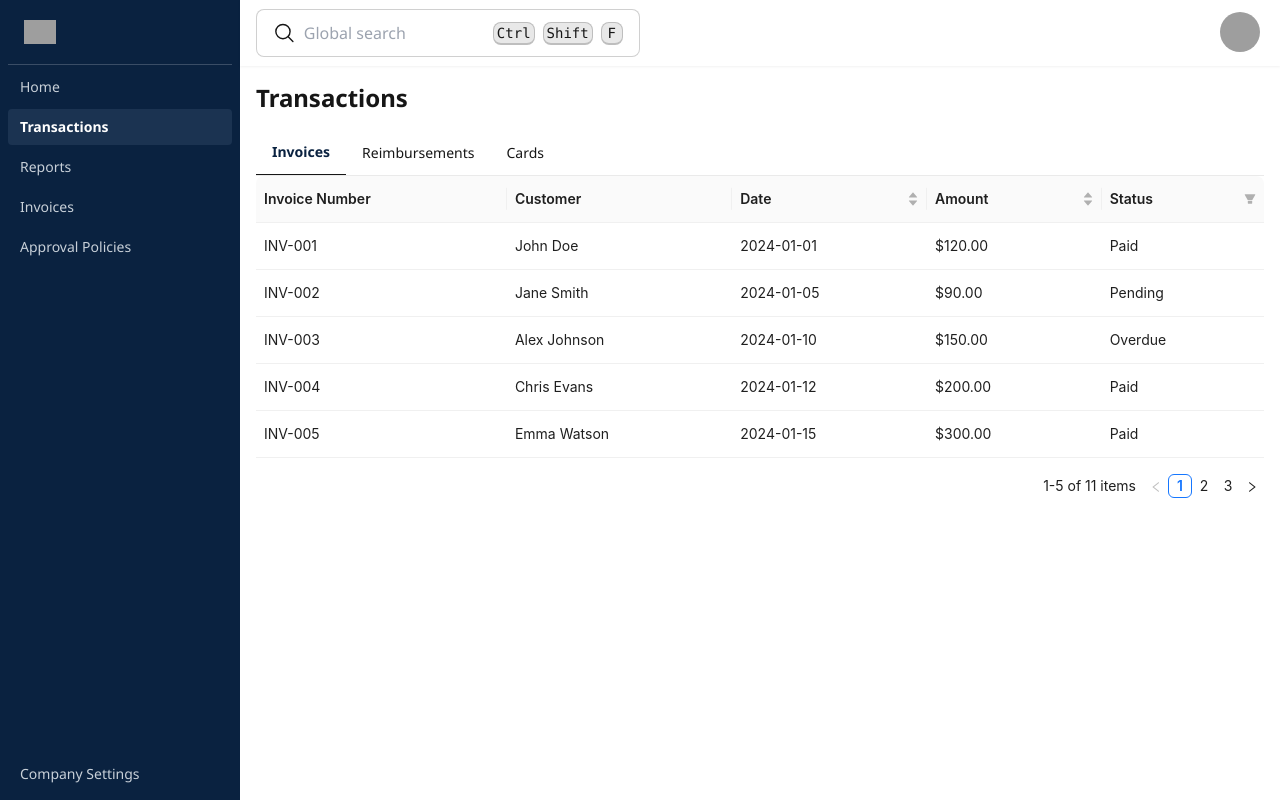
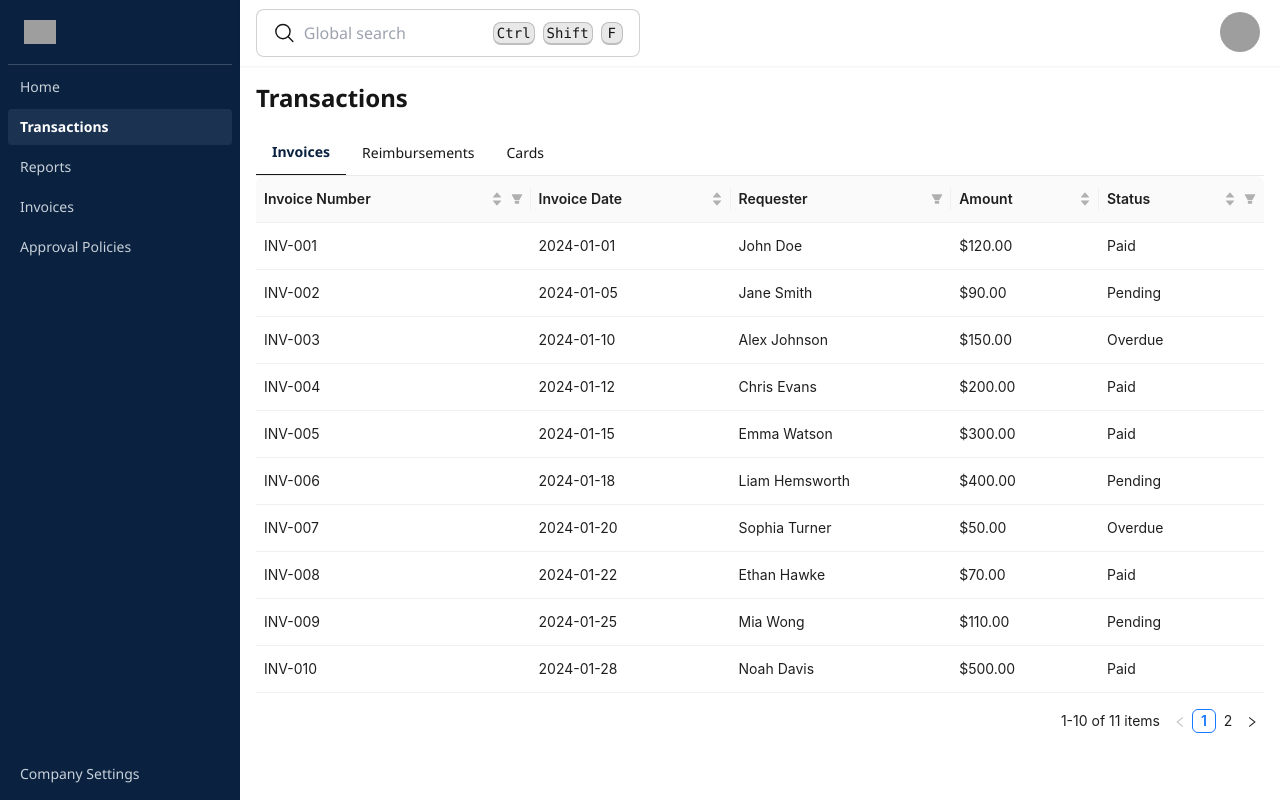
Before and after one commit to claudiofrs/splice-better-table-control, a React (Vite) app: page / in a window 1280 px wide. Built offline with nearby package versions, Linux system fonts and the light colour scheme; grey boxes are pictures that could not be loaded.

Commit message:
added data in separate file

```diff
--- a/src/components/DummyTable/InvoiceTable.jsx
+++ b/src/components/DummyTable/InvoiceTable.jsx
@@ -1,100 +1,59 @@
-import React from "react";
+import React, { useState } from "react";
 import { ProTable } from "@ant-design/pro-components";
 import "antd/dist/reset.css";
+import { Input, Checkbox } from "antd";
+import dataInvoiceTable from "./dataInvoiceTable";
+
+// Input component for search functionality with dynamic trigger type
+const FilterInput = ({ columnKey, value, onChange, onSearch, triggerType = 'enter', filters = [] }) => {
+    const handleInputChange = (e) => {
+        onChange(e.target.value);
+    };
+
+    const handleKeyUp = (e) => {
+        if (e.key === "Enter" && triggerType === 'enter') {
+            onSearch();
+        }
+    };
+
+    const handleBlur = () => {
+        if (triggerType === 'blur') {
+            onSearch();
+        }
+    };
+
+    const handleFilterChange = (checkedValues) => {
+        onSearch(checkedValues);
+    };
+
+    return (
+        <div style={{ padding: 8 }}>
+            {/* Search Input */}
+            <Input
+                placeholder={`Search ${columnKey}`}
+                value={value}
+                onChange={handleInputChange}
+                onKeyUp={handleKeyUp}
+                onBlur={handleBlur}
+            />
+            {/* Checkbox list for filtering */}
+            <Checkbox.Group
+                options={filters}
+                onChange={handleFilterChange}
+                style={{ marginTop: 8 }}
+            />
+        </div>
+    );
+};
 
 const InvoiceTable = () => {
     // Sample invoice data
-    const data = [
-        {
-            id: 1,
-            invoiceNumber: "INV-001",
-            customer: "John Doe",
-            date: "2024-01-01",
-            amount: "$120.00",
-            status: "Paid",
-        },
-        {
-            id: 2,
-            invoiceNumber: "INV-002",
-            customer: "Jane Smith",
-            date: "2024-01-05",
-            amount: "$90.00",
-            status: "Pending",
-        },
-        {
-            id: 3,
-            invoiceNumber: "INV-003",
-            customer: "Alex Johnson",
-            date: "2024-01-10",
-            amount: "$150.00",
-            status: "Overdue",
-        },
-        // Add more sample data (up to 11 entries)
-        {
-            id: 4,
-            invoiceNumber: "INV-004",
-            customer: "Chris Evans",
-            date: "2024-01-12",
-            amount: "$200.00",
-            status: "Paid",
-        },
-        {
-            id: 5,
-            invoiceNumber: "INV-005",
-            customer: "Emma Watson",
-            date: "2024-01-15",
-            amount: "$300.00",
-            status: "Paid",
-        },
-        {
-            id: 6,
-            invoiceNumber: "INV-006",
-            customer: "Liam Hemsworth",
-            date: "2024-01-18",
-            amount: "$400.00",
-            status: "Pending",
-        },
-        {
-            id: 7,
-            invoiceNumber: "INV-007",
-            customer: "Sophia Turner",
-            date: "2024-01-20",
-            amount: "$50.00",
-            status: "Overdue",
-        },
-        {
-            id: 8,
-            invoiceNumber: "INV-008",
-            customer: "Ethan Hawke",
-            date: "2024-01-22",
-            amount: "$70.00",
-            status: "Paid",
-        },
-        {
-            id: 9,
-            invoiceNumber: "INV-009",
-            customer: "Mia Wong",
-            date: "2024-01-25",
-            amount: "$110.00",
-            status: "Pending",
-        },
-        {
-            id: 10,
-            invoiceNumber: "INV-010",
-            customer: "Noah Davis",
-            date: "2024-01-28",
-            amount: "$500.00",
-            status: "Paid",
-        },
-        {
-            id: 11,
-            invoiceNumber: "INV-011",
-            customer: "Isabella Lee",
-            date: "2024-01-30",
-            amount: "$600.00",
-            status: "Overdue",
-        },
-    ];
+    const data = dataInvoiceTable
+    // Helper function to generate unique filters
+    const generateFilters = (data, key) => {
+        const uniqueValues = Array.from(new Set(data.map(item => item[key])));
+        return uniqueValues.map(value => ({ text: value, value }));
+    };
 
     // Table columns
     const columns = [
@@ -102,17 +61,31 @@ const InvoiceTable = () => {
             title: "Invoice Number",
             dataIndex: "invoiceNumber",
             key: "invoiceNumber",
+            sorter: (a, b) => a.invoiceNumber.localeCompare(b.invoiceNumber),
+            filterDropdown: ({ setSelectedKeys, selectedKeys, confirm, clearFilters }) => (
+                <FilterInput
+                    columnKey="Invoice Number"
+                    value={selectedKeys[0]}
+                    onChange={value => setSelectedKeys(value ? [value] : [])}
+                    onSearch={() => confirm()}
+                    triggerType="enter"
+                />
+            ),
+            onFilter: (value, record) => record.invoiceNumber.toLowerCase().includes(value.toLowerCase()),
         },
         {
-            title: "Customer",
-            dataIndex: "customer",
-            key: "customer",
-        },
-        {
-            title: "Date",
+            title: "Invoice Date",
             dataIndex: "date",
             key: "date",
             sorter: (a, b) => new Date(a.date) - new Date(b.date),
+        },
+        {
+            title: "Requester",
+            dataIndex: "customer",
+            key: "customer",
+            filters: generateFilters(data, "customer"),
+            onFilter: (value, record) => record.customer === value,
+
         },
         {
             title: "Amount",
@@ -124,12 +97,9 @@ const InvoiceTable = () => {
             title: "Status",
             dataIndex: "status",
             key: "status",
-            filters: [
-                { text: "Paid", value: "Paid" },
-                { text: "Pending", value: "Pending" },
-                { text: "Overdue", value: "Overdue" },
-            ],
+            filters: generateFilters(data, "status"),
             onFilter: (value, record) => record.status === value,
+            sorter: (a, b) => a.status.localeCompare(b.status),
         },
     ];
 
@@ -139,7 +109,7 @@ const InvoiceTable = () => {
             dataSource={data}
             rowKey="id"
             pagination={{
-                pageSize: 5, // Number of items per page
+                pageSize: 10, // Number of items per page
             }}
             search={false} // Disable search functionality for simplicity
             options={false} // Disable default toolbar
--- /dev/null
+++ b/src/components/DummyTable/dataInvoiceTable.jsx
@@ -0,0 +1,93 @@
+const dataInvoiceTable = [
+    {
+        id: 1,
+        invoiceNumber: "INV-001",
+        customer: "John Doe",
+        date: "2024-01-01",
+        amount: "$120.00",
+        status: "Paid",
+    },
+    {
+        id: 2,
+        invoiceNumber: "INV-002",
+        customer: "Jane Smith",
+        date: "2024-01-05",
+        amount: "$90.00",
+        status: "Pending",
+    },
+    {
+        id: 3,
+        invoiceNumber: "INV-003",
+        customer: "Alex Johnson",
+        date: "2024-01-10",
+        amount: "$150.00",
+        status: "Overdue",
+    },
+    // Add more sample data (up to 11 entries)
+    {
+        id: 4,
+        invoiceNumber: "INV-004",
+        customer: "Chris Evans",
+        date: "2024-01-12",
+        amount: "$200.00",
+        status: "Paid",
+    },
+    {
+        id: 5,
+        invoiceNumber: "INV-005",
+        customer: "Emma Watson",
+        date: "2024-01-15",
+        amount: "$300.00",
+        status: "Paid",
+    },
+    {
+        id: 6,
+        invoiceNumber: "INV-006",
+        customer: "Liam Hemsworth",
+        date: "2024-01-18",
+        amount: "$400.00",
+        status: "Pending",
+    },
+    {
+        id: 7,
+        invoiceNumber: "INV-007",
+        customer: "Sophia Turner",
+        date: "2024-01-20",
+        amount: "$50.00",
+        status: "Overdue",
+    },
+    {
+        id: 8,
+        invoiceNumber: "INV-008",
+        customer: "Ethan Hawke",
+        date: "2024-01-22",
+        amount: "$70.00",
+        status: "Paid",
+    },
+    {
+        id: 9,
+        invoiceNumber: "INV-009",
+        customer: "Mia Wong",
+        date: "2024-01-25",
+        amount: "$110.00",
+        status: "Pending",
+    },
+    {
+        id: 10,
+        invoiceNumber: "INV-010",
+        customer: "Noah Davis",
+        date: "2024-01-28",
+        amount: "$500.00",
+        status: "Paid",
+    },
+    {
+        id: 11,
+        invoiceNumber: "INV-011",
+        customer: "Isabella Lee",
+        date: "2024-01-30",
+        amount: "$600.00",
+        status: "Overdue",
+    },
+];
+
+export default dataInvoiceTable
```
